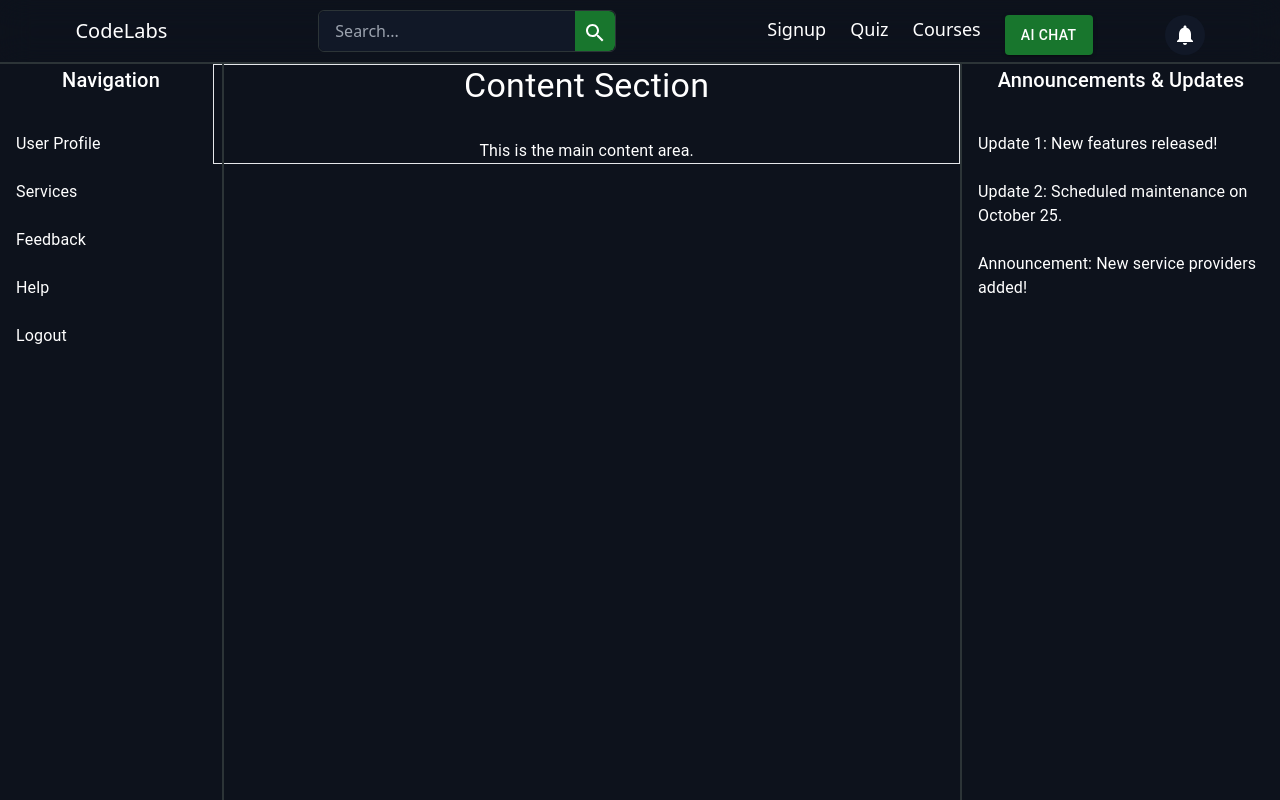
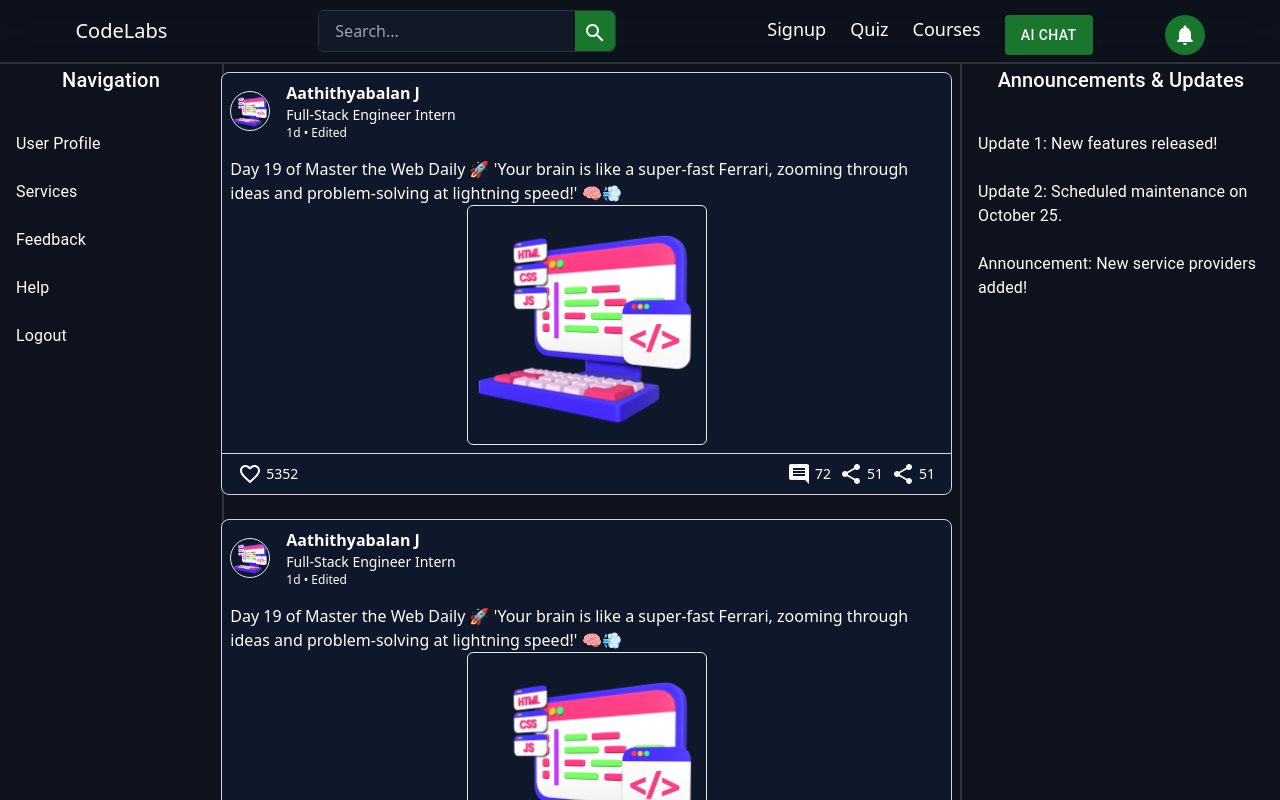
Before and after one commit to adityakumar841208/Codelabs_Frontend, a React (Create React App) app: page /home in a window 1280 px wide. Shown: the top 800 px of the page. Built offline with nearby package versions, Linux system fonts and the light colour scheme.

Commit message:
post page added

```diff
--- a/package.json
+++ b/package.json
@@ -5,12 +5,14 @@
   "dependencies": {
     "@emotion/react": "^11.13.3",
     "@emotion/styled": "^11.13.0",
+    "@fortawesome/fontawesome-free": "^6.6.0",
     "@mui/icons-material": "^6.1.5",
     "@mui/material": "^6.1.5",
     "@reduxjs/toolkit": "^2.3.0",
     "@testing-library/jest-dom": "^5.17.0",
     "@testing-library/react": "^13.4.0",
     "@testing-library/user-event": "^13.5.0",
+    "axios": "^1.7.7",
     "react": "^18.3.1",
     "react-dom": "^18.3.1",
     "react-redux": "^9.1.2",
--- a/src/components/Announcements.jsx
+++ b/src/components/Announcements.jsx
@@ -5,7 +5,7 @@ const Announcements = () => {
     return (
         <>
             <div></div>
-            <div className='fixed border-customBorder border-l-2 min-h-screen'>
+            <div className='fixed border-customBorder border-l-2 min-h-screen overflow-y-auto'>
                 <Typography variant="h6" sx={{ mb: 2, textAlign: 'center', color: 'white' }}>
                     Announcements & Updates
                 </Typography>
--- a/src/components/Content.jsx
+++ b/src/components/Content.jsx
@@ -1,16 +1,64 @@
 import React from 'react';
-import { Typography } from '@mui/material';
+// import { Typography } from '@mui/material';
+import Post from '../post/Post';
 
 const Content = () => {
   return (
-    <div className='border'>
-      <Typography variant="h4" sx={{ textAlign: 'center', mb: 4, color: 'white' }}>
+    <>
+      <div></div>
+      <div className='h-full m-2 relative rounded-3xl'>
+        {/* <Typography variant="h4" sx={{ textAlign: 'center', mb: 4, color: 'white' }}>
         Content Section
       </Typography>
       <Typography variant="body1" sx={{ textAlign: 'center', color: 'white' }}>
         This is the main content area.
-      </Typography>
-    </div>
+      </Typography> */}
+        <Post
+          username="Aathithyabalan J"
+          jobTitle="Full-Stack Engineer Intern"
+          postDate="1d • Edited"
+          postText="Day 19 of Master the Web Daily 🚀 'Your brain is like a super-fast Ferrari, zooming through ideas and problem-solving at lightning speed!' 🧠💨"
+          imageUrl="./comp.webp" // Replace with your actual image URL
+          likes={5352}
+          comments={72}
+          shares={51}
+          reposts={51}
+        />
+        <Post
+          username="Aathithyabalan J"
+          jobTitle="Full-Stack Engineer Intern"
+          postDate="1d • Edited"
+          postText="Day 19 of Master the Web Daily 🚀 'Your brain is like a super-fast Ferrari, zooming through ideas and problem-solving at lightning speed!' 🧠💨"
+          imageUrl="./comp.webp" // Replace with your actual image URL
+          likes={5352}
+          comments={72}
+          shares={51}
+          reposts={51}
+        />
+        <Post
+          username="Aathithyabalan J"
+          jobTitle="Full-Stack Engineer Intern"
+          postDate="1d • Edited"
+          postText="Day 19 of Master the Web Daily 🚀 'Your brain is like a super-fast Ferrari, zooming through ideas and problem-solving at lightning speed!' 🧠💨"
+          imageUrl="./comp.webp" // Replace with your actual image URL
+          likes={5352}
+          comments={72}
+          shares={51}
+          reposts={51}
+        />
+        <Post
+          username="Aathithyabalan J"
+          jobTitle="Full-Stack Engineer Intern"
+          postDate="1d • Edited"
+          postText="Day 19 of Master the Web Daily 🚀 'Your brain is like a super-fast Ferrari, zooming through ideas and problem-solving at lightning speed!' 🧠💨"
+          imageUrl="./comp.webp" // Replace with your actual image URL
+          likes={5352}
+          comments={72}
+          shares={51}
+          reposts={51}
+        />
+      </div>
+    </>
   );
 };
 
--- a/src/components/Home.jsx
+++ b/src/components/Home.jsx
@@ -7,18 +7,18 @@ const Home = () => {
   return (
     <>
       <div className='grid grid-cols-12 min-h-screen'>
-      <div className='col-span-2'>
+        <div className='col-span-2 overflow-y-auto'>
           <Navigation />
         </div>
         <div className='col-span-7'>
           <Content />
         </div>
-      <div className='col-span-3'>
+        <div className='col-span-3 overflow-y-auto'>
           <Announcements />
         </div>
       </div>
     </>
-  )
+  );
 }
 
 export default Home;
--- a/src/components/Navigation.jsx
+++ b/src/components/Navigation.jsx
@@ -5,7 +5,7 @@ const Navigation = () => {
     return (
         <>
             {/* <div></div> */}
-            <div className='fixed border-customBorder border-r-2 min-h-screen w-56 h-full'>
+            <div className='fixed border-customBorder border-r-2 min-h-screen w-56 h-full overflow-y-auto'>
                 <Typography variant="h6" sx={{ mb: 2, textAlign: 'center', color: 'white' }}>
                     Navigation
                 </Typography>
--- a/src/components/Signup.jsx
+++ b/src/components/Signup.jsx
@@ -1,5 +1,6 @@
 import React, { useState, useRef } from 'react';
 import { Link } from 'react-router-dom';
+import axios from 'axios';
 import { z } from 'zod';
 
 // Zod schema for validation
@@ -29,7 +30,7 @@ const SignUp = () => {
     setFormData({ ...formData, [name]: value });
   };
 
-  const handleSignUp = (e) => {
+  const handleSignUp = async (e) => {
     e.preventDefault();
 
     const validationSchema = isEmailSignUp ? emailSchema : phoneSchema;
@@ -40,7 +41,21 @@ const SignUp = () => {
       setErrors(errorMessages);
     } else {
       setErrors({});
-      // Trigger OTP verification here (could be an API call).
+      try {
+        const response = await axios.post(`Backend url`, formData, {
+          withCredentials: true,
+        });
+        alert(response.data);
+        // if (response.data === 'User signed up successfully') {
+        //   navigate('/')
+        // }
+        setFormData({
+          emailOrPhone: '',
+          password: '',
+        })
+      } catch (error) {
+        console.error('Error signing in:', error);
+      }
       setIsOTPScreen(true);
     }
   };
@@ -134,7 +149,7 @@ const SignUp = () => {
             <button
               type="button"
               className="w-full py-2 mt-4 text-white bg-primary hover:bg-primaryHover transition"
-              onClick={() => console.log('OTP Submitted!')}
+              onClick={() => console.log(otpRefs.map((item) => item.current.value))}
             >
               Submit OTP
             </button>
--- a/src/index.css
+++ b/src/index.css
@@ -6,3 +6,31 @@ body{
     color: white;
     background-color: rgb(13 18 28);
 }
+
+input:-webkit-autofill,
+input:-webkit-autofill:hover,
+input:-webkit-autofill:focus {
+  -webkit-box-shadow: 0 0 0px 1000px rgb(55 65 81) inset; /* Replace #374151 with your preferred color */
+  box-shadow: 0 0 0px 1000px rgb(55 65 81) inset;
+  -webkit-text-fill-color: #ffffff; /* Replace #ffffff with your preferred text color */
+}
+
+/* Customize the scrollbar width */
+::-webkit-scrollbar {
+  width: 5px;
+  }
+
+  /* Customize the scrollbar track */
+  ::-webkit-scrollbar-track {
+  background: gray;
+  }
+
+  /* Customize the scrollbar thumb */
+  ::-webkit-scrollbar-thumb {
+  background: rgb(24 118 45);
+  }
+
+  /* Customize the scrollbar thumb on hover */
+  ::-webkit-scrollbar-thumb:hover {
+  background: rgb(15 75 28);
+  }
--- /dev/null
+++ b/src/post/Post.jsx
@@ -0,0 +1,58 @@
+import React from 'react';
+import FavoriteBorderIcon from '@mui/icons-material/FavoriteBorder';
+import InsertCommentIcon from '@mui/icons-material/InsertComment';
+import ShareIcon from '@mui/icons-material/Share';
+
+const Post = ({ username, jobTitle, postText, imageUrl, likes, comments, shares, reposts, postDate }) => {
+    return (
+        <div className="max-w-full mx-auto bg-slate-900 rounded-lg overflow-hidden border border-gray-300 mb-6 relative">
+            {/* Header */}
+            <div className="flex items-center p-2">
+                <img
+                    src="./comp.webp"
+                    alt="Profile"
+                    className="w-10 h-10 rounded-full mr-4 object-contain border"
+                />
+                <div>
+                    <h2 className="font-semibold">{username}</h2>
+                    <p className="text-sm ">{jobTitle}</p>
+                    <p className="text-xs ">{postDate}</p>
+                </div>
+            </div>
+
+            {/* Post Content */}
+            <div className="p-2">
+                <p className=" mb-2 h-10">{postText}</p>
+                {imageUrl && (
+                    <img src={imageUrl} alt="Post" className="w-60 rounded-md object-cover border m-auto" />
+                )}
+            </div>
+
+            {/* Footer (likes, comments, etc.) */}
+            <div className="px-4 py-2 border-t border-gray-300 flex justify-between text-sm relative">
+                <div className="flex items-center space-x-1">
+                    <button className="flex items-center">
+                        <FavoriteBorderIcon />
+                        <span className="ml-1">{likes}</span>
+                    </button>
+                </div>
+                <div className="flex items-center justify-evenly space-x-2">
+                    <button className="flex items-center">
+                        <InsertCommentIcon />
+                        <span className="ml-1">{comments}</span>
+                    </button>
+                    <button className="flex items-center">
+                        <ShareIcon />
+                        <span className="ml-1">{reposts}</span>
+                    </button>
+                    <button className="flex items-center">
+                        <ShareIcon />
+                        <span className="ml-1">{shares}</span>
+                    </button>
+                </div>
+            </div>
+        </div>
+    );
+};
+
+export default Post;
--- a/src/utilitycomponents/Navbar.jsx
+++ b/src/utilitycomponents/Navbar.jsx
@@ -37,7 +37,7 @@ const Navbar = () => {
                         <Button variant="contained" className='hover:bg-primaryHover text-white' sx={{
                             color: 'white'
                         }}>AI Chat</Button>
-                        <div className="flex items-center justify-center ml-12 p-2 bg-gray-900 rounded-full hover:bg-gray-800 transition duration-300 ease-in-out">
+                        <div className="flex items-center justify-center ml-12 p-2 bg-primary rounded-full hover:bg-primaryHover transition duration-300 ease-in-out">
                             <NotificationsIcon className="text-white" fontSize="medium" />
                         </div>
                     </div>
```
Also changed, not shown: src/components/Login.jsx (+28 -8 lines), 1 other file (tests, documents, lock files or other folders). Lines whose indentation alone changed are shown as unchanged.
